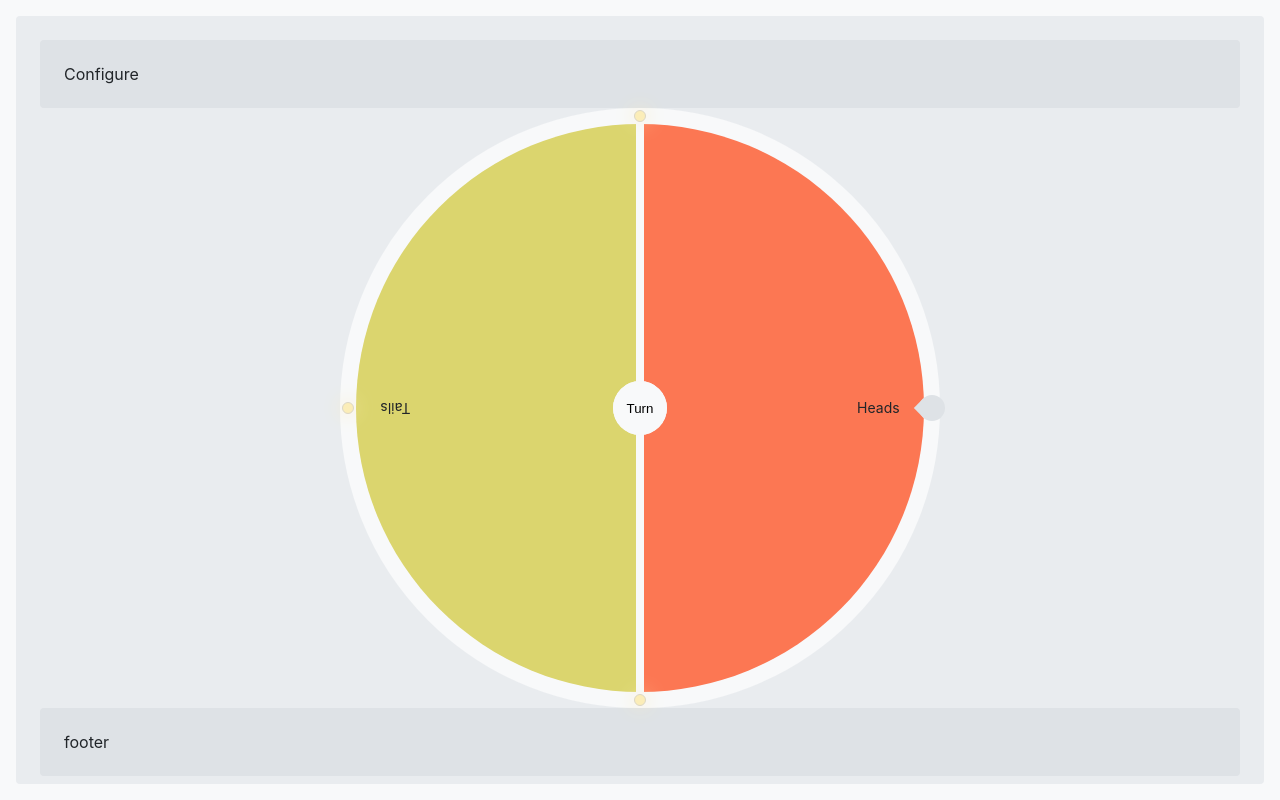
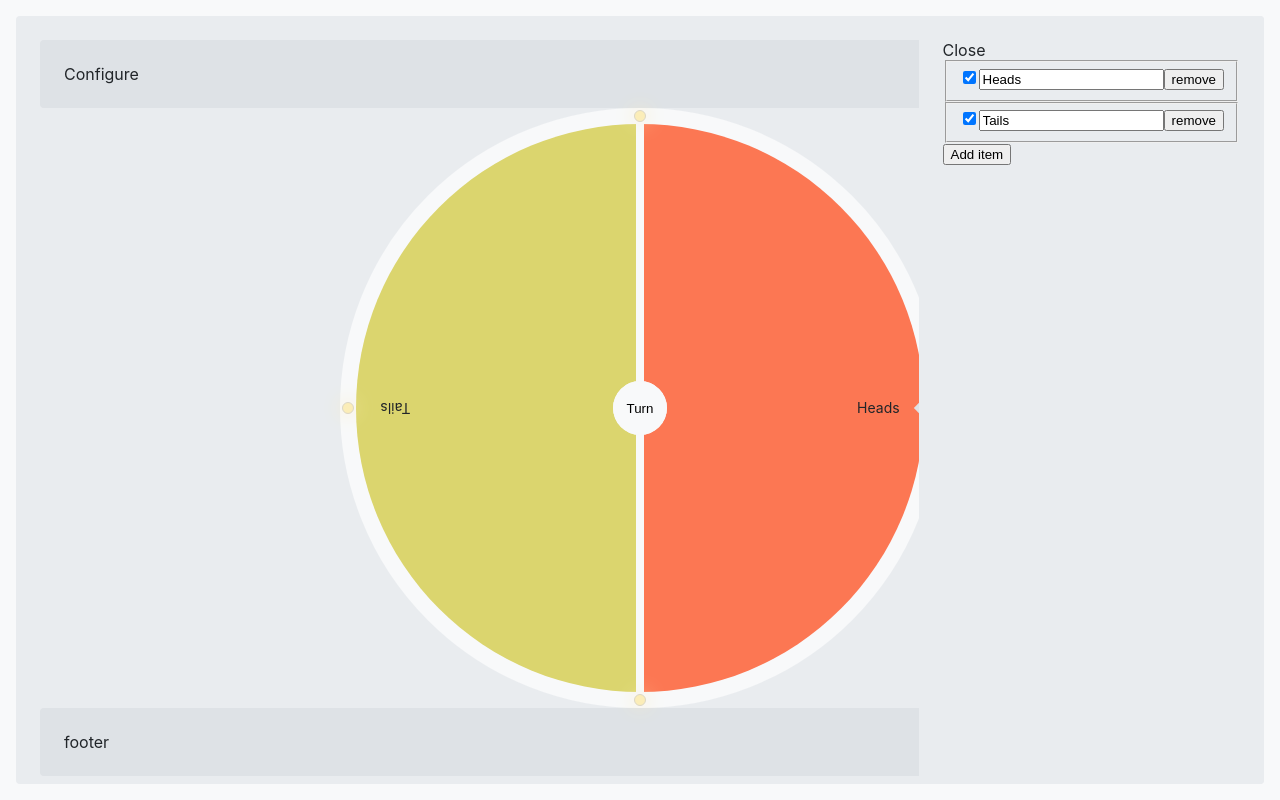
Before and after one commit to LoicGoyet/the-weel, a Next.js app: page / in a window 1280 px wide. Built offline with nearby package versions, Linux system fonts and the light colour scheme.

Commit message:
Add checkboxes to draft / undraft items

```diff
--- a/components/Form/index.tsx
+++ b/components/Form/index.tsx
@@ -1,4 +1,13 @@
-import {addNewItem, Item, Items, removeItem, updateItemLabel} from '../../data/wheel';
+import {
+  addNewItem,
+  getIsItemDrafted,
+  Item,
+  Items,
+  removeItem,
+  setItemAsDrafted,
+  setItemAsUndrafted,
+  updateItemLabel,
+} from '../../data/wheel';
 
 export type Props = {
   className?: string;
@@ -28,18 +37,34 @@ const Form = ({className, items, onChange}: Props) => {
     onChange(removeItem(itemId, items));
   };
 
+  const handleToggleItemDraft = (itemId: Item['id']) => {
+    if (getIsItemDrafted(itemId, items)) {
+      onChange(setItemAsUndrafted(itemId, items));
+    } else {
+      onChange(setItemAsDrafted(itemId, items));
+    }
+  };
+
   return (
     <form className={className}>
       {items.allIds.map(itemId => {
         const item = items.byId[itemId] as Item;
+        const isItemDrafted = getIsItemDrafted(item.id, items);
 
         return (
           <fieldset key={item.id}>
+            <input
+              type='checkbox'
+              checked={!isItemDrafted}
+              onChange={() => handleToggleItemDraft(item.id)}
+            />
+
             <input
               type='text'
               value={item.label}
               onChange={e => handleLabelChange(e, item.id)}
             />
+
             <button type='button' onClick={e => handleRemoveItemClick(e, item.id)}>
               remove
             </button>
--- a/components/Layout/index.tsx
+++ b/components/Layout/index.tsx
@@ -9,7 +9,7 @@ export type Props = {
 };
 
 const Layout = ({aside = <></>, main = <></>, footer = <></>}: Props) => {
-  const [isAsideOpen, setIsAsideOpen] = React.useState(false);
+  const [isAsideOpen, setIsAsideOpen] = React.useState(true);
 
   const toggleIsAsideOpen = (e: React.MouseEvent<HTMLAnchorElement, MouseEvent>) => {
     e?.preventDefault();
--- a/data/wheel.ts
+++ b/data/wheel.ts
@@ -131,3 +131,23 @@ export const resetItemsPicks = (items: Items) => ({
 export const areAllItemsPicked = (items: Items) => {
   return items.allIds.every(itemId => items.draftedIds.includes(itemId));
 };
+
+export const getIsItemDrafted = (itemId: Item['id'], items: Items) => {
+  return items.draftedIds.includes(itemId);
+};
+
+export const setItemAsDrafted = (itemId: Item['id'], items: Items) => {
+  return {
+    ...items,
+    draftedIds: [...items.draftedIds, itemId],
+    undraftedIds: removeItemFromArray(itemId, items.undraftedIds),
+  };
+};
+
+export const setItemAsUndrafted = (itemId: Item['id'], items: Items) => {
+  return {
+    ...items,
+    draftedIds: removeItemFromArray(itemId, items.draftedIds),
+    undraftedIds: [...items.undraftedIds, itemId],
+  };
+};
```
